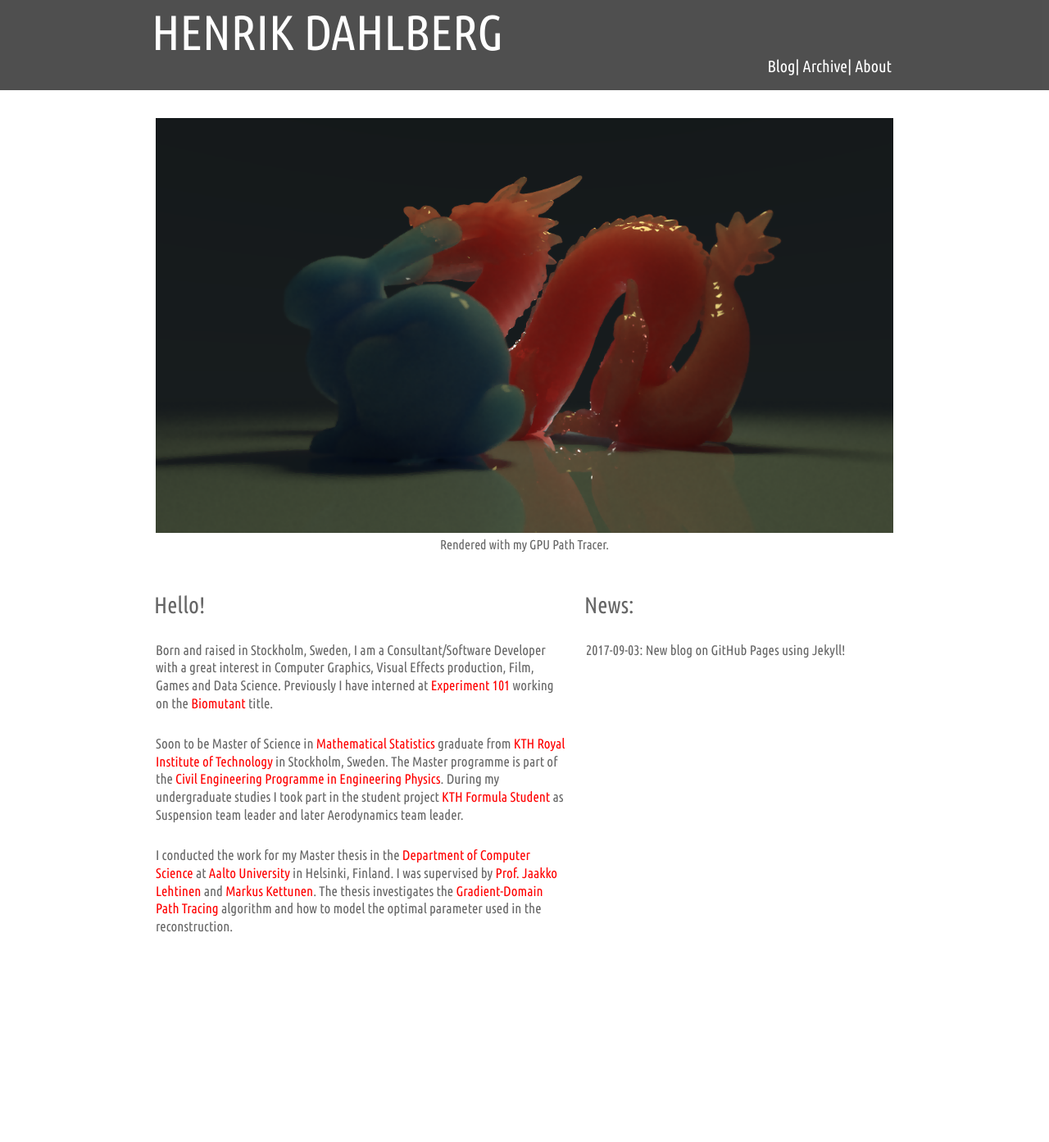
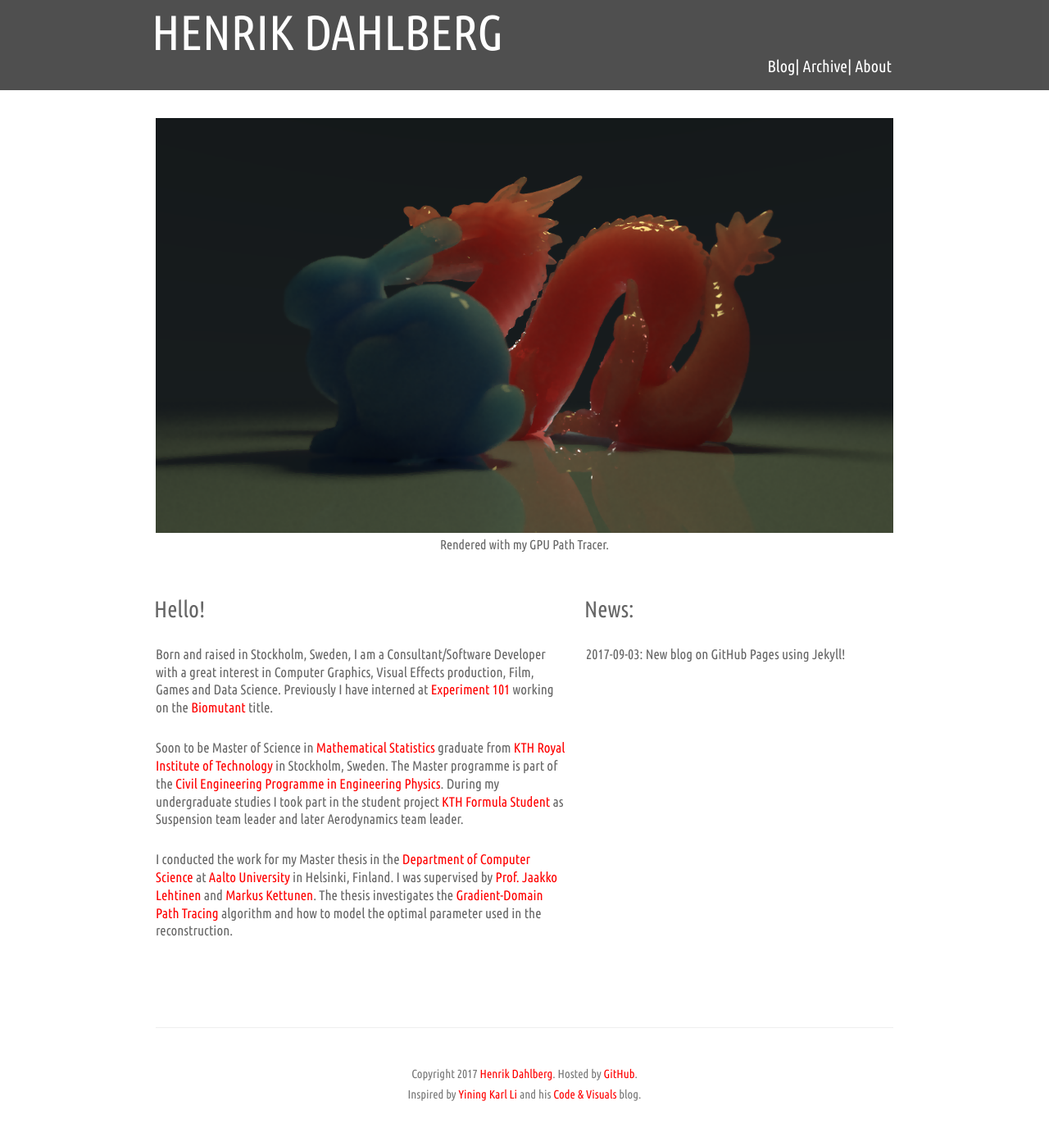
Before and after one commit to henrikdahlberg/henrikdahlberg.github.io, a Jekyll site: the page built from index.html, in a window 1280 px wide. Shown: the whole page at 82% size. Built offline with Jekyll 4.4.1, drawn with Linux system fonts in a browser that asks for light colours; some web fonts are replaced; before the commit the page ends 1168 px from its top, so only the background shows below that.

Commit message:
Fix frontpage to include footer as intended

```diff
--- a/_layouts/frontpage.html
+++ /dev/null
@@ -1,53 +0,0 @@
-<!DOCTYPE html>
-<html>
-	<head>
-		<meta http-equiv="Content-Type" content="text/html" charset="UTF-8" />
-    	<meta http-equiv="X-UA-Compatible" content="IE=edge,chrome=1" />
-		<title>{% if page.title %} {{ page.title }} {% endif %}</title>
-		<meta name="description" content="{{site.description}}">
-		<link rel="stylesheet" href="/assets/css/style.css">
-		<link href='https://fonts.googleapis.com/css?family=Roboto:400,300,300italic,400italic,700,700italic,900,900italic' rel='stylesheet' type='text/css'>
-
-		<link rel="shortcut icon" href="/assets/ico/favicon.png">
-
-		<!---
-	    <script type="text/javascript" src="//use.typekit.net/iat5vmc.js"></script>
-   		<script type="text/javascript">try{Typekit.load();}catch(e){}</script>--->
-
-
-	</head>
-	<body class="{{page.page-template}}">
-		<!-- Header
-		    ================================================== -->
-		<header id="site-head">
-	        <div class="vertical">
-	            <div id="site-head-content">
-	                <div class="blog-title-wrap">
-	                    <div class="inner">
-	                        <h1 class="blog-title"><a class="nav" href="{{site.url}}">{{site.name}}</a></h1>
-	                        <!--<h1 class="blog-author">By <a class="nav" href="{{site.authorurl}}">{{site.author}}</a></h1>-->
-	                        <h1 class="blog-nav">
-								<a class="nav" href="{{site.url}}/blog/index.html">Blog</a>|
-								<a class="nav" href="{{site.url}}/archive.html">Archive</a>|
-								<a class="nav" href="{{site.url}}/about.html">About</a></h1>
-	                    </div>
-	                </div>
-	            </div>
-	        </div>
-		</header>
-		<div class="navbar-padding"></div>
-
-		{{ content }}
-
-		<!-- Javascripts
-		    ================================================= -->
-		<script src="/assets/js/jquery.min.js"></script>
-		<script src="/assets/js/custom.js"></script>
-
-	    <!-- Analytics
-	    ================================================== -->
-	    <script>
-			// analytics code
-	    </script>
-	</body>
-</html>
--- a/about.html
+++ b/about.html
@@ -6,7 +6,7 @@ page-template: home-template
 <!-- Content
     ================================================== -->
 <main class="content" role="main">
-	<article class="textfield">
+	<article class="aboutfield">
 		<!--<h2 class="textfield-title">About</h2>
 		</header>
 		<section class="textfield-content">
--- a/assets/css/style.css
+++ b/assets/css/style.css
@@ -519,6 +519,7 @@ main.content {
 /* For main page and about page */
 
 div.frontpagerow {
+	position: relative
     float:left;
     margin-bottom: 50px;
 	z-index: 1
@@ -545,12 +546,23 @@ div.frontpagerightbar {
 	z-index: 1;
 }
 
+.aboutfield {
+    position: relative;
+    /*width:80%;*/
+    max-width: 900px;
+    margin: 4rem auto;
+    padding-bottom: 2rem;
+    word-break: break-word;
+    hyphens: auto;
+}
+
 
 .textfield {
     position: relative;
-    width:80%;
+    /*width:80%;*/
     max-width: 900px;
     margin: 4rem auto;
+	margin-bottom: 30em;
     padding-bottom: 2rem;
     word-break: break-word;
     hyphens: auto;
--- a/index.html
+++ b/index.html
@@ -36,5 +36,4 @@ page-template: home-template
 	</article>
 
 
-
 </main>
```
Also changed, not shown: other parts of index.html (+1 -1 lines).
